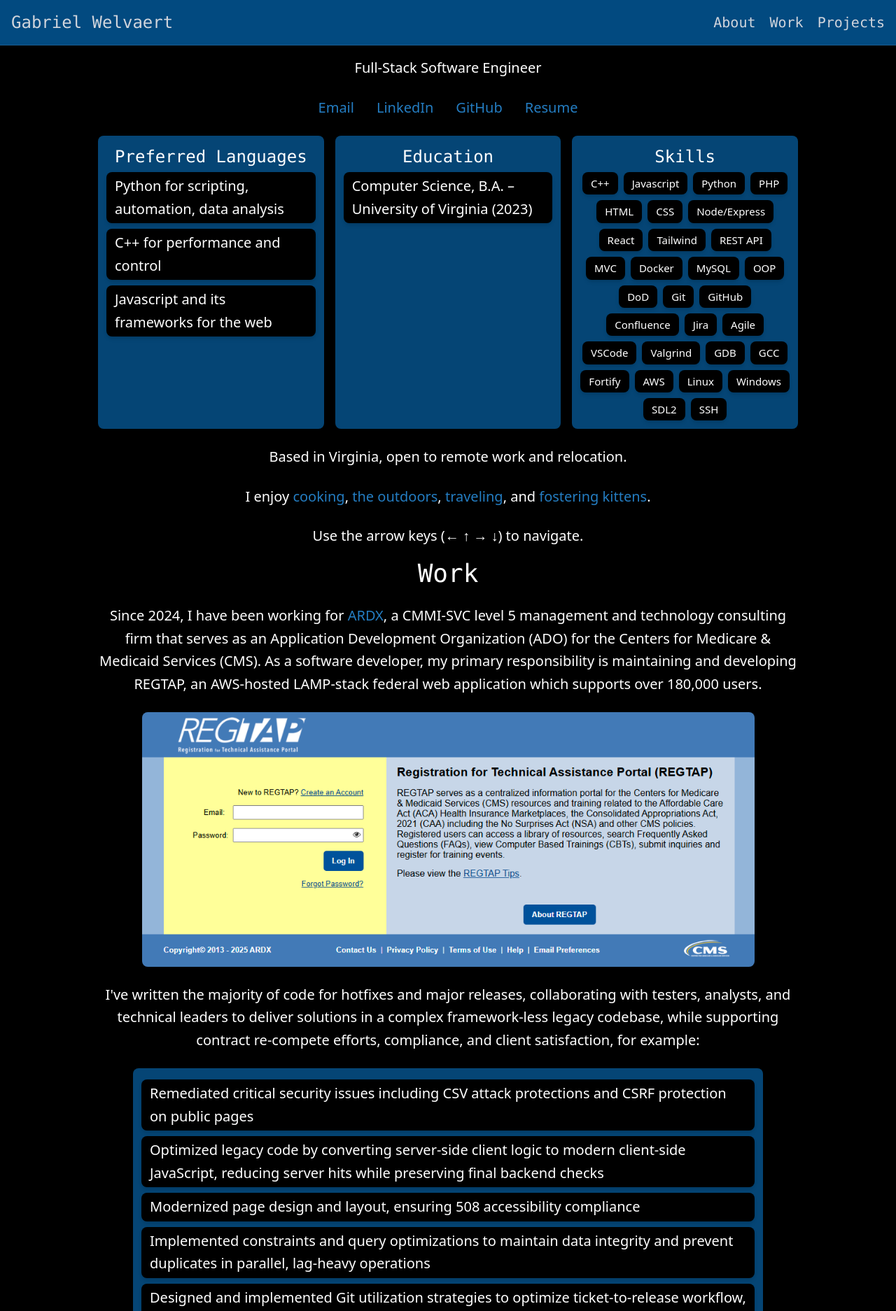
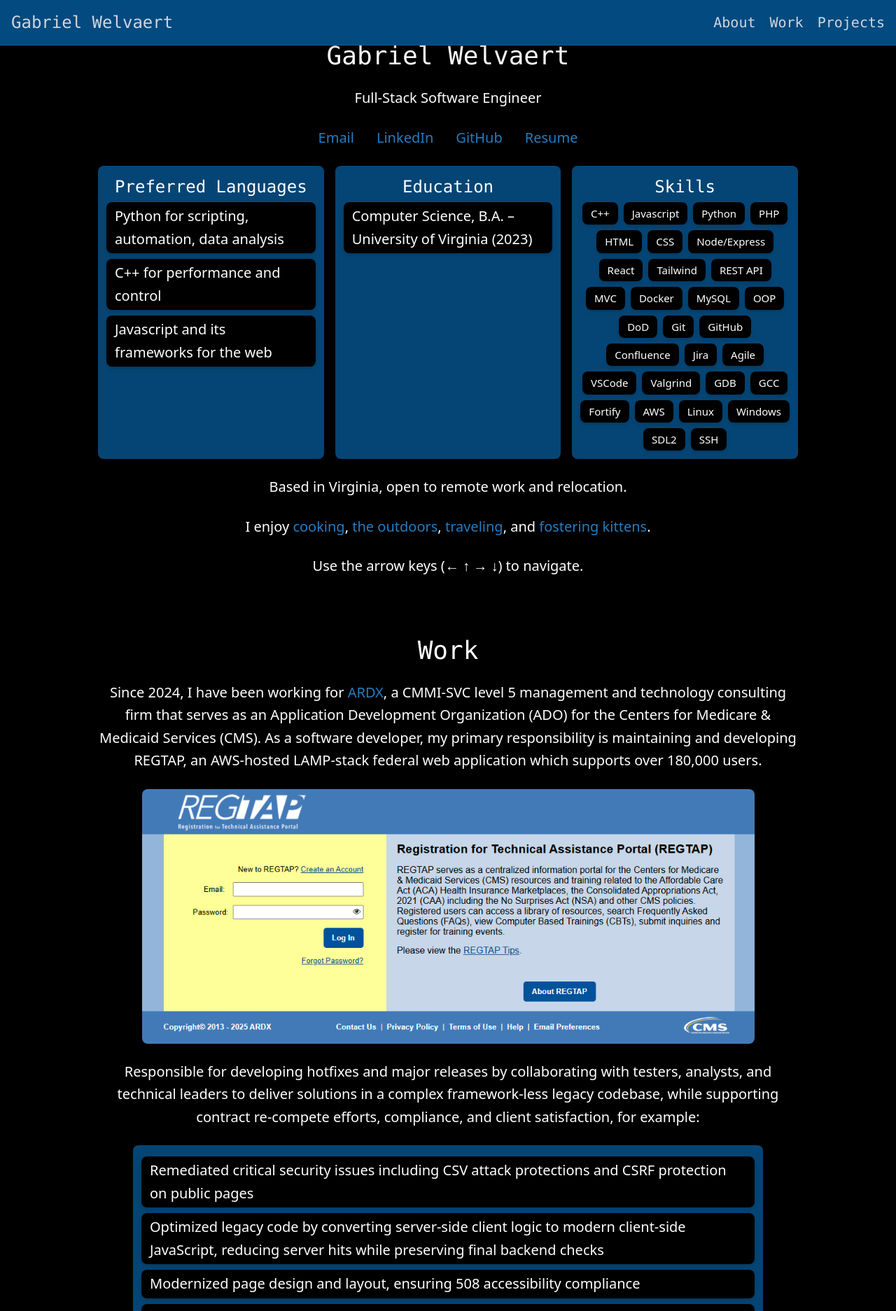
Before and after one commit to GabrielWelvaert/portfolio-website, a React (Vite) app: page /#about in a window 1280 px wide. Shown: the top 1874 px of the page at 70% size. Built offline with nearby package versions, Linux system fonts and the light colour scheme.

Commit message:
scroll positioning problems

```diff
--- a/src/components/Rotmgabe.jsx
+++ b/src/components/Rotmgabe.jsx
@@ -209,7 +209,7 @@
                 This project was a rewarding mix of challenge, fun, and learning.
                 I enjoy C++ programming and working on projects that directly involve data structures, memory representation, and algorithm design.
             </div>
-            <div className="passage-text">
+            <div className="passage-text mb-10">
                 <a href="#projects" className="interactable-text focus:outline-none cursor-pointer" onClick={() => setTimeout(() => setProject("TheGabebook"), 1250)}>
                     Click To View Next Project
                 </a>
--- a/src/components/Thiswebsite.jsx
+++ b/src/components/Thiswebsite.jsx
@@ -3,7 +3,7 @@
     return (
         <div className={className}>
             <div className="passage-text">
-                this website this website this website this website this website this website this website this website this website this website this website this website this website this website this website this website this website this website this website this website this website this website this website this website this website this website this website
+               Yes, you will talk about this website for the portfilio website. good to demonstrate react competency
             </div>
         </div>
     )
--- a/src/components/Work.jsx
+++ b/src/components/Work.jsx
@@ -3,7 +3,7 @@
 export const Work = () => {
     return (
         <>
-            <div id="work" className="page-content-container-centered-1000">
+            <div id="work" className="non-centered-scrollable-section page-content-container-1000">
                 <div className="passage-text-header">Work</div>
                 <div className="passage-text">
                     Since 2024, I have been working for <a className="hover-image-text" href="https://ardx.net/" target="_blank" rel="noopener noreferrer">ARDX</a>, a CMMI-SVC level 5 management and technology consulting firm that serves as an Application Development Organization (ADO) for the Centers for Medicare & Medicaid Services (CMS).
@@ -11,7 +11,7 @@
                 </div>
                 <img className="rounded-image w-7/8 h-auto" src='/REGTAP.png'></img>
                 <div className="passage-text">
-                    I've written the majority of code for hotfixes and major releases, collaborating with testers, analysts, and technical leaders to deliver solutions in a complex framework-less legacy codebase, while supporting contract re-compete efforts, compliance, and client satisfaction, for example:
+                    Responsible for developing hotfixes and major releases by collaborating with testers, analysts, and technical leaders to deliver solutions in a complex framework-less legacy codebase, while supporting contract re-compete efforts, compliance, and client satisfaction, for example:
                 </div>
                 <ColumnCard
                     title=""
--- a/src/index.css
+++ b/src/index.css
@@ -55,12 +55,13 @@
 }
 
 .hover-image {
-  @apply w-48 h-48 rounded-lg object-cover;
+  @apply w-48 h-48 rounded-lg object-cover min-w-[100px];
 }
 
 .hover-image-display-grid {
   @apply fixed left-1/2 transform -translate-x-1/2
          grid grid-cols-3 gap-2 bg-gradient-to-br from-[#101010] to-[#1a1a25] p-2 rounded shadow-lg z-39;
+  grid-template-columns: repeat(3, minmax(100px, 1fr));
 }
 
 .passage-text {
@@ -104,7 +105,7 @@
 }
 
 .page-content-container-centered-1000 {
-  @apply min-h-screen flex flex-col items-center justify-center relative gap-6 mx-auto max-w-[1000px];
+  @apply min-h-screen flex flex-col items-center justify-center relative gap-6 mx-auto max-w-[1000px] pt-[60px] box-border;
 }
 
 .page-content-container-1000 {
```
